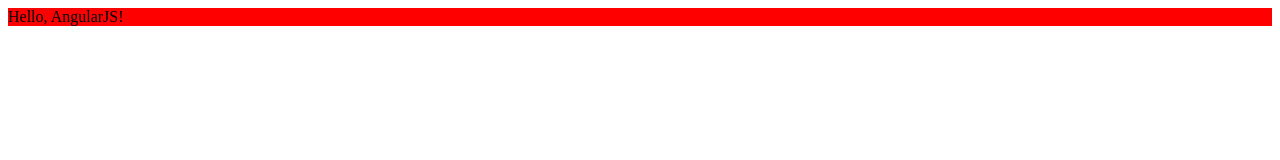
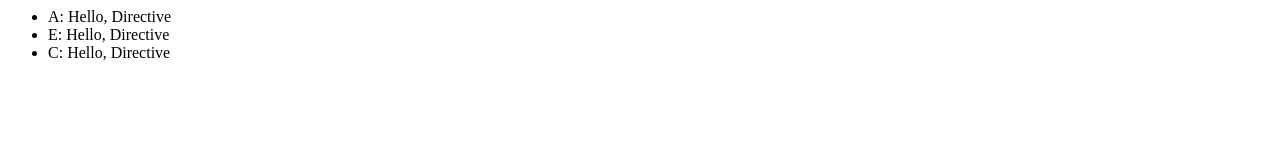
Before and after one commit to freewind-demos/typescript-angularjs1-webpack-demo, a website: page index.html in a window 1280 px wide. Drawn offline with nearby package versions, Linux system fonts and the light colour scheme.

Commit message:
directive restrict demo

```diff
--- a/app.js
+++ b/app.js
@@ -1,10 +1,7 @@
 const app = angular.module('app', []);
-app.directive('backgroundColor', function () {
+app.directive('hello', function () {
     return {
-        restrict: 'A',
-        controller: function ($scope, $element, $attrs) {
-            const color = $attrs.backgroundColor;
-            $element.css("background-color", color);
-        }
+        restrict: 'EAC',
+        template: "Hello, Directive"
     }
 });
--- a/index.html
+++ b/index.html
@@ -2,7 +2,20 @@
 <head>
 </head>
 <body ng-app="app">
-<div background-color="red">Hello, AngularJS!</div>
+<ul>
+    <li>
+        <span>A:</span>
+        <span hello>inner content will be ignored</span>
+    </li>
+    <li>
+        <span>E:</span>
+        <hello>inner content will be ignored</hello>
+    </li>
+    <li>
+        <span>C:</span>
+        <span class="hello">inner content will be ignored</span>
+    </li>
+</ul>
 <script src="./node_modules/angular/angular.js"></script>
 <script src="./app.js"></script>
 </body>
```
Also changed, not shown: README.md, images/demo.jpg.
